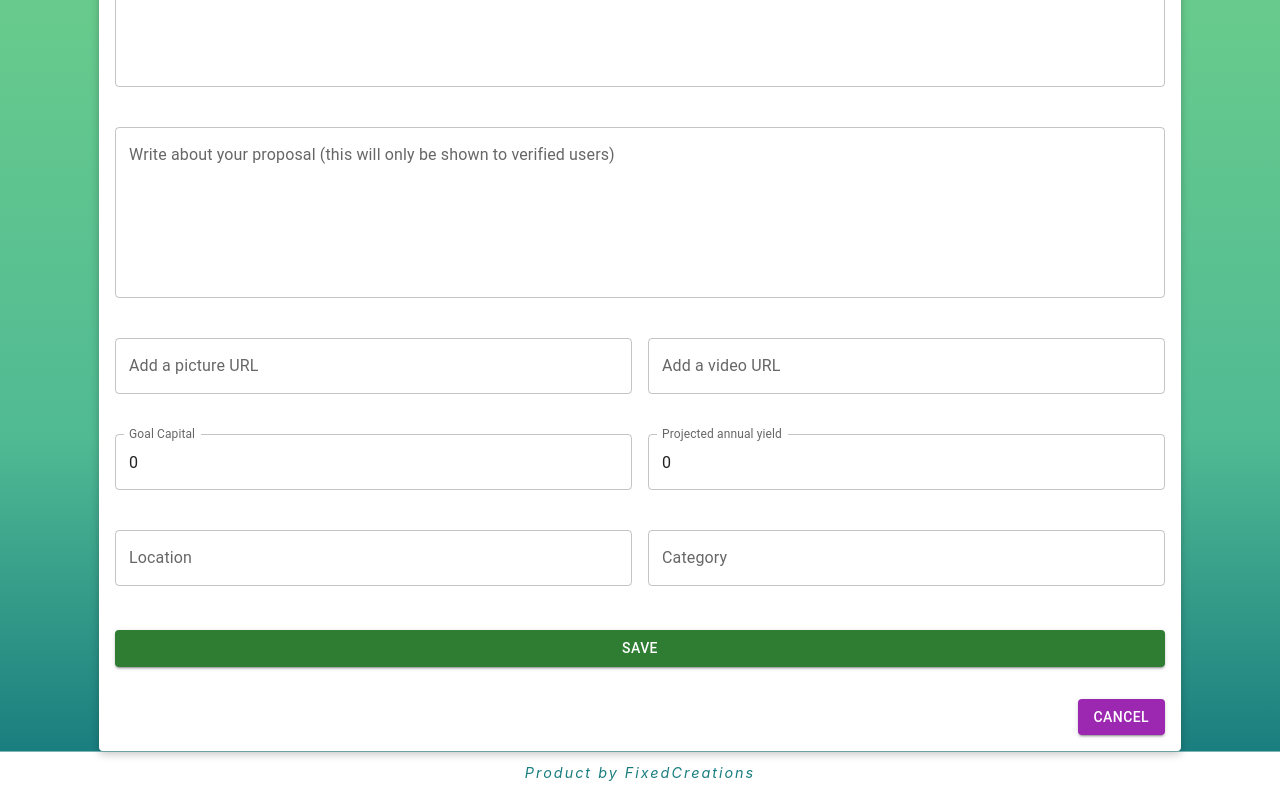
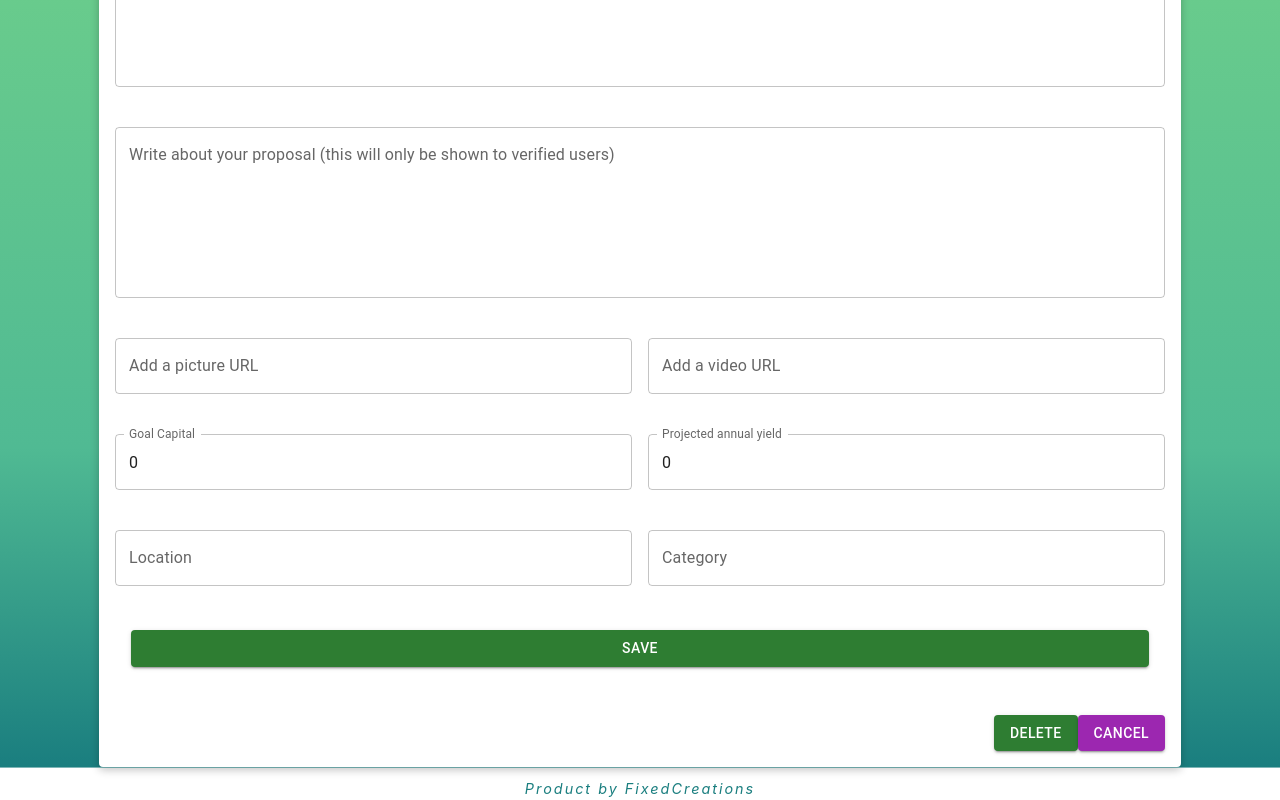
Before and after one commit to Renatuscape/PitchMatchFrontEnd, a React (Vite) app in the folder PitchMatch/: page /editpitch/1 in a window 1280 px wide. Shown: the part 347-1147 px from the top of the page. Built offline with nearby package versions, Linux system fonts and the light colour scheme.

Commit message:
Delete button pitch

```diff
--- /dev/null
+++ b/PitchMatch/src/components/DeletePitchComponent.tsx
@@ -0,0 +1,35 @@
+import { Button } from "@mui/material";
+import { Link } from "react-router-dom";
+
+async function deletePitchAsync(id: number): Promise<void> {
+
+  const res = await fetch(`https://pitchmatch.azurewebsites.net/Pitch/${id}?pitchId=${id}`,{ method: 'DELETE' });
+
+  if (!res.ok) {
+    throw new Error('could not delete user from backend');
+  }
+}
+
+type DeletePitchProps = {
+    id: string;
+}
+
+export function DeletePitchButton({id}:DeletePitchProps){
+
+    const handleDelete = async () => {
+        try {
+        await deletePitchAsync(parseInt(id, 10));
+
+        } catch (error) {
+        console.log(error);
+        }
+    };
+
+    return (
+        <div>
+        <Link to="/">
+        <Button type="submit" variant="contained" color="success" sx={{ marginLeft: 2 , "&:focus":{outline: "none",}}} onClick={handleDelete}>Delete</Button>
+        </Link>
+        </div>
+    );
+}
--- a/PitchMatch/src/components/DeleteUserComponent.tsx
+++ b/PitchMatch/src/components/DeleteUserComponent.tsx
@@ -11,8 +11,12 @@ async function deleteUserAsync(id: number): Promise<void> {
   }
 }
 
-export function DeleteUserButtom(){
-    const { id } = useParams<keyof UserParamsType>() as UserParamsType;
+type DeleteUserProps = {
+    id: string;
+    }
+
+export function DeleteUserButton({id}:DeleteUserProps){
+
     const handleDelete = async () => {
         try {
         await deleteUserAsync(parseInt(id, 10));
@@ -24,9 +28,7 @@ export function DeleteUserButtom(){
 
     return (
         <div>
-        <Link to="/">
-        <Button onClick={handleDelete}>Delete</Button>
-        </Link>
+        <Button type="submit" variant="contained" color="success" sx={{ margin: 2 , "&:focus":{outline: "none",}}}onClick={handleDelete}>Delete</Button>
         </div>
     );
-    }
+}
--- a/PitchMatch/src/components/PitchEditCard.tsx
+++ b/PitchMatch/src/components/PitchEditCard.tsx
@@ -3,6 +3,7 @@ import { style1 } from "./CreatePitchComponent";
 import { FormEvent, useState } from "react";
 import { Link, useParams} from "react-router-dom";
 import { UserParamsType } from "../pages/UserPage";
+import { DeletePitchButton } from "./DeletePitchComponent";
 type EditPitchProps = {
     title: string;
     summary: string;
@@ -190,13 +191,16 @@ return<>
               </Grid>
               </Grid>
                 {errorMessage && <div style={{ color: 'red' }}>{errorMessage}</div>}
-            <Button type="submit" variant="contained" color="success" sx={{ marginTop: 2 , "&:focus":{outline: "none",}}}>
+            <Button type="submit" variant="contained" color="success" sx={{ margin: 2 , "&:focus":{outline: "none",}}}>
               Save
             </Button>
           </form>
         </CardContent>
         <Box sx={{ display: 'flex', justifyContent: 'flex-end', p: 2 }}>
-          <Link to={`/pitch/${id}`} style={{ textDecoration: 'none' }}>
+          <Link to={"/"} style={{ textDecoration: 'none' }}>
+          <DeletePitchButton id={id}/>
+          </Link>
+          <Link to={`/pitch/${id}`} style={{ margin:'2',textDecoration: 'none' }}>
                   <Button variant="contained" color="secondary">
                     Cancel
                   </Button>
--- a/PitchMatch/src/components/UserEditCard.tsx
+++ b/PitchMatch/src/components/UserEditCard.tsx
@@ -3,7 +3,7 @@ import { style1 } from "./CreatePitchComponent";
 import { FormEvent, useState } from "react";
 import { Link, useParams} from "react-router-dom";
 import { UserParamsType } from "../pages/UserPage";
-import { DeleteUserButtom } from "./DeleteUserComponent";
+import { DeleteUserButton } from "./DeleteUserComponent";
 
 type EditUserProps = {
     name: string;
@@ -171,7 +171,9 @@ export function UserEditCard() {
                 </form>
               </CardContent>
               <Box sx={{ display: 'flex', justifyContent: 'flex-end', p: 2 }}>
-                <DeleteUserButtom/>
+                <Link to="/">
+                <DeleteUserButton id={id}/>
+                </Link>
                 <Link to={`/user/${id}`} style={{ textDecoration: 'none' }}>
                   <Button variant="contained" color="secondary">
                     Cancel
```
